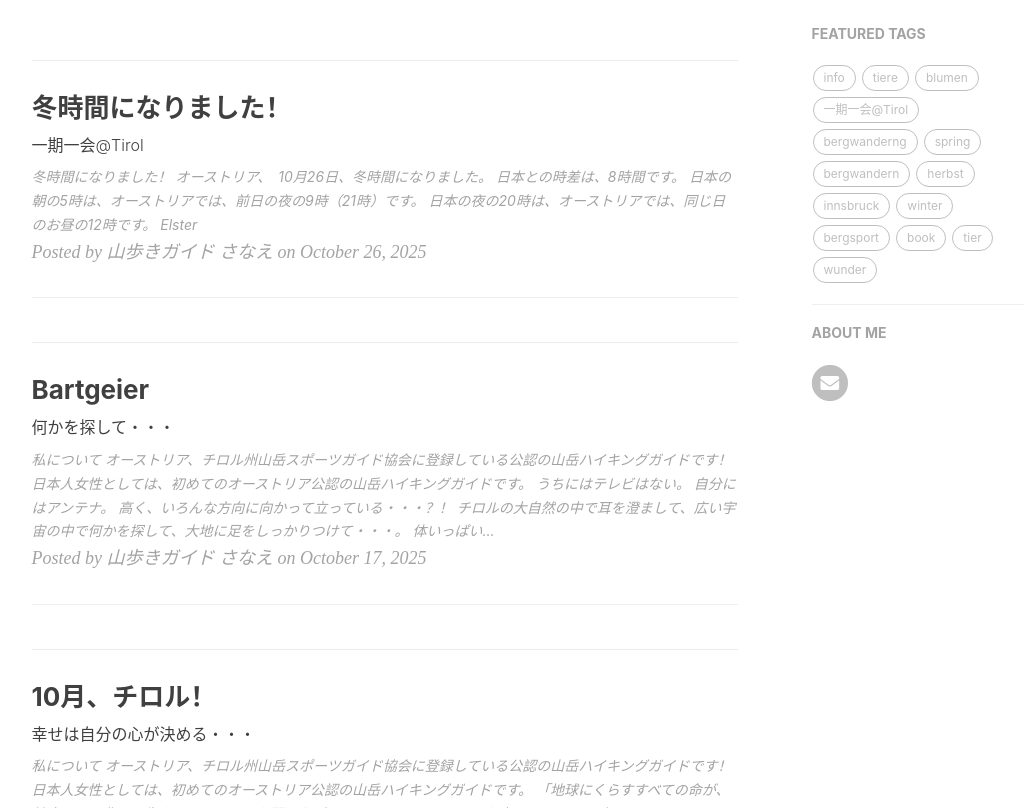
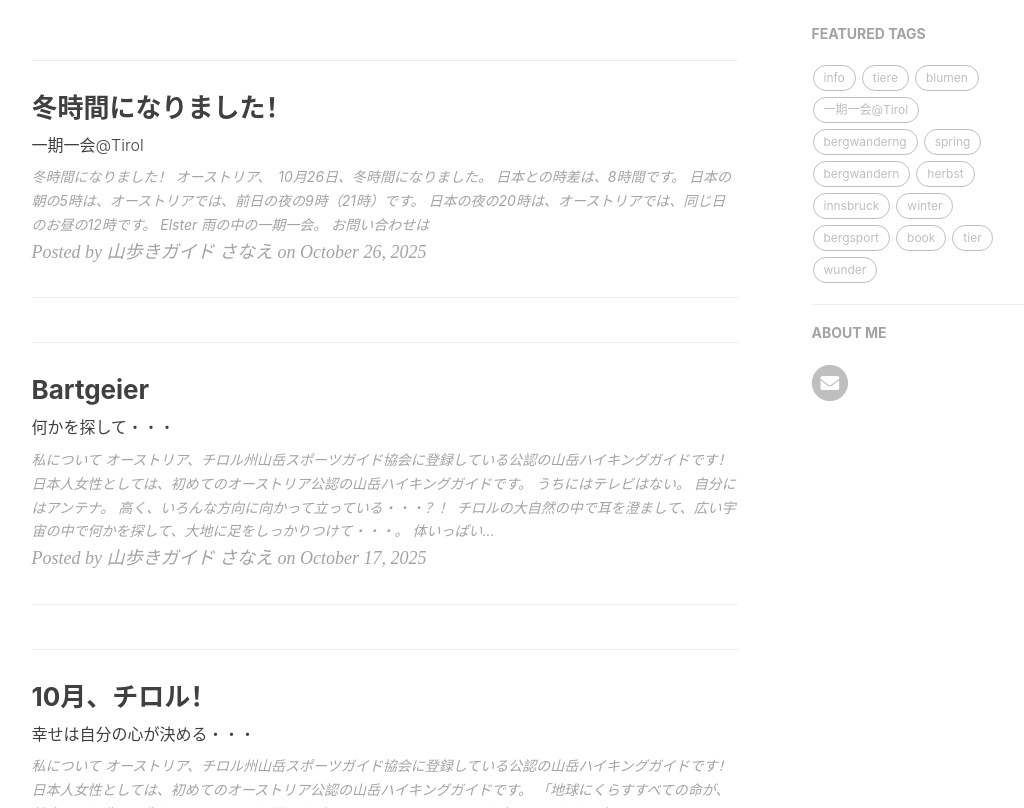
Before and after one commit to yamayagi/yamayagi.github.io, a Jekyll site: the page built from index.html, in a window 1280 px wide and 900 px high, scrolled down 330 px, cut to the strip 92-900 px from the top of the window. Shown: the whole strip, without its empty margins (136-1160 px from the left). Built offline with Jekyll 4.4.1, drawn with Linux system fonts in a browser that asks for light colours; nearby versions of some CDN libraries; the list of posts is cut into pages by our own code; comment, search, counter and statistics services are not loaded.

Commit message:
Update 2025-10-26-info.md

```diff
--- a/_posts/2025-10-26-info.md
+++ b/_posts/2025-10-26-info.md
@@ -19,4 +19,9 @@
 
 # Elster
 
+雨の中の一期一会。
+
 ![20251027elster2](https://piwigo.schickl.de/i.php?/upload/2025/10/29/20251029063019-b647b012-me.jpg)
+
+
+# お問い合わせは
```
